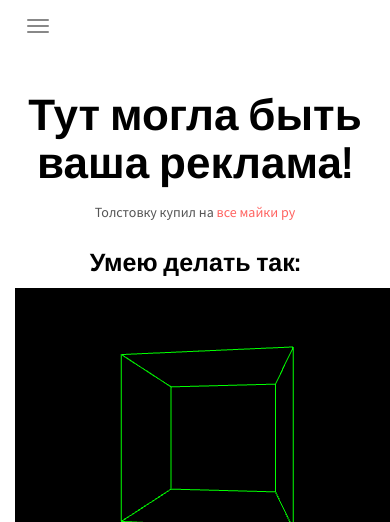
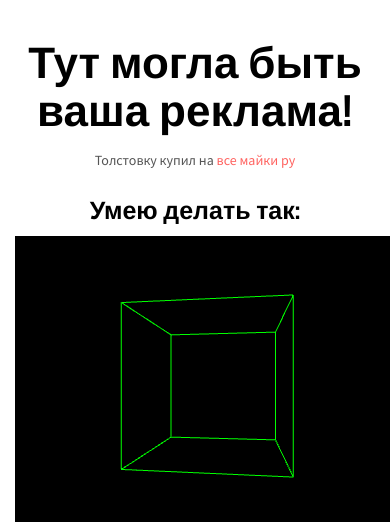
Before and after one commit to MrSiaw/MrSiaw.github.io, a plain HTML site: page index.html in a window 390 px wide. Shown: the top 522 px of the page. Drawn offline with nearby package versions, Linux system fonts and the light colour scheme.

Commit message:
Ни дня без фиксов

```diff
--- a/index.html
+++ b/index.html
@@ -8,8 +8,6 @@
   <meta content="description" name="description">
   <meta name="google" content="notranslate" />
   <meta content="Mashup templates have been developped by Orson.io team" name="author">
-
-  <!-- Disable tap highlight on IE -->
   <meta name="msapplication-tap-highlight" content="no">
 
   <link href="./assets/apple-icon-180x180.png" rel="apple-touch-icon">
@@ -23,18 +21,6 @@
 
 <body>
 
-<header class="">
-  <div class="navbar navbar-default visible-xs">
-    <button type="button" class="navbar-toggle collapsed">
-      <span class="sr-only">Toggle navigation</span>
-      <span class="icon-bar"></span>
-      <span class="icon-bar"></span>
-      <span class="icon-bar"></span>
-    </button>
-    <a href="./index.html" class="navbar-brand"></a>
-  </div>
-
-</header>
 <main class="" id="main-collapse">
 
 
@@ -66,7 +52,7 @@
   });
 </script>
 
---> <script type="text/javascript" src="./srcipt.js"></script></body>
+<script type="text/javascript" src="./srcipt.js"></script></body>
 <script id="shader-fs" type="x-shader/x-fragment">
       void main(void) {
         gl_FragColor = vec4(0.0, 1.0, 0.0, 1.0);
```
